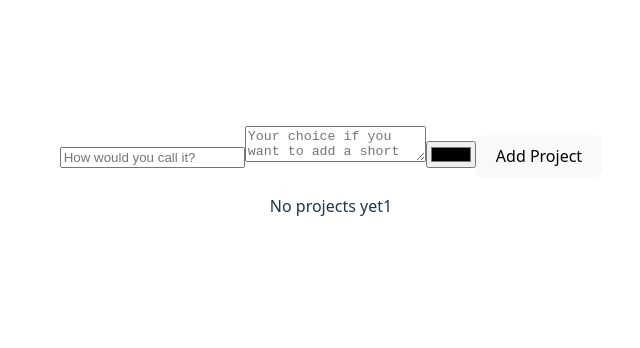
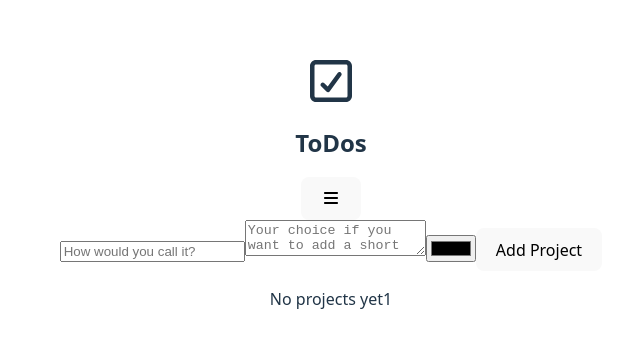
Before and after one commit to FreeFallRush/todo-app-react, a React (Vite) app: page / in a window 1280 px wide. Shown: the part 220-568 px from the top of the page, without its empty margins (309-949 px from the left). Built offline with nearby package versions, Linux system fonts and the light colour scheme.

Commit message:
Added Header component in Header.tsx
Updated App.tsx with Header component

```diff
--- a/src/App.tsx
+++ b/src/App.tsx
@@ -1,6 +1,8 @@
 import { useState } from "react";
 import type { Project, Todo, NewProject } from "./types";
 import { v4 as uuidv4 } from "uuid";
+
+import Header from "./components/Header/Header";
 
 import ProjectForm from "./components/ProjectForm";
 import ProjectList from "./components/ProjectList";
@@ -61,7 +63,8 @@ function App() {
   };
 
   return (
-    <>
+    <div className="page-content">
+      <Header onToggleSidebar={() => console.log("toggle sidebar")} />
       <ProjectForm onAdd={handleAddProject} />
       <ProjectList
         projects={projects}
@@ -69,7 +72,7 @@ function App() {
         onAddTodo={handleAddTodo}
         onDeleteTodo={handleDeleteTodo}
       />
-    </>
+    </div>
   );
 }
 
--- a/src/components/Header/Header.tsx
+++ b/src/components/Header/Header.tsx
@@ -0,0 +1,28 @@
+import { FontAwesomeIcon } from "@fortawesome/react-fontawesome";
+import { faSquareCheck } from "@fortawesome/free-regular-svg-icons";
+import { faBars } from "@fortawesome/free-solid-svg-icons";
+import Button from "../Button";
+
+interface HeaderProps {
+  onToggleSidebar?: () => void;
+}
+
+function Header({ onToggleSidebar }: HeaderProps) {
+  return (
+    <header>
+      <div className="header">
+        <div className="logo">
+          <FontAwesomeIcon icon={faSquareCheck} size="3x" />
+          <h2 className="logo-text">ToDos</h2>
+        </div>
+        <div className="toggle-menu">
+          <Button onClick={onToggleSidebar} className="toggle-btn">
+            <FontAwesomeIcon icon={faBars} />
+          </Button>
+        </div>
+      </div>
+    </header>
+  );
+}
+
+export default Header;
```
